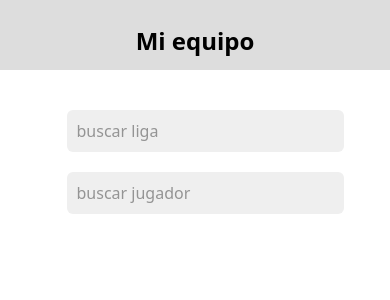
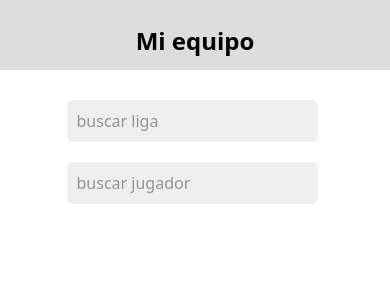
Before and after one commit to Alejandro04/FantasyFootball, an Angular app: page / in a window 390 px wide. Shown: the top 300 px of the page. Built offline with nearby package versions, Linux system fonts and the light colour scheme.

Commit message:
some styles

```diff
--- a/src/app/team/team.component.scss
+++ b/src/app/team/team.component.scss
@@ -2,7 +2,6 @@
   padding: 30px;
 }
 
-.leagueContainer,
 .playerContainer {
   padding: 10px;
 
@@ -11,21 +10,26 @@
   }
 }
 
+.playerContainer{
+  @media (max-width: 768px) {
+    margin-top: -30px;
+  }
+}
+
 .leagueContainer{
   display: flex;
-  input{
-    @media (max-width: 768px) {
-      width: 100%;
-    }
+  :first-child{
+    margin-bottom: 10px;
+  }
+
+  label{
+    margin-top: 4px;
+    font-weight: bold;
   }
   @media (max-width: 768px) {
     flex-direction: column;
     justify-content: center;
     align-items: center;
-  }
-
-  :first-child{
-    margin-bottom: 10px;
   }
 }
 
@@ -45,6 +49,7 @@
   border: 1px solid #eee;
   label{
     font-weight: bold;
+    margin-bottom: 0;
   }
 }
 
```
